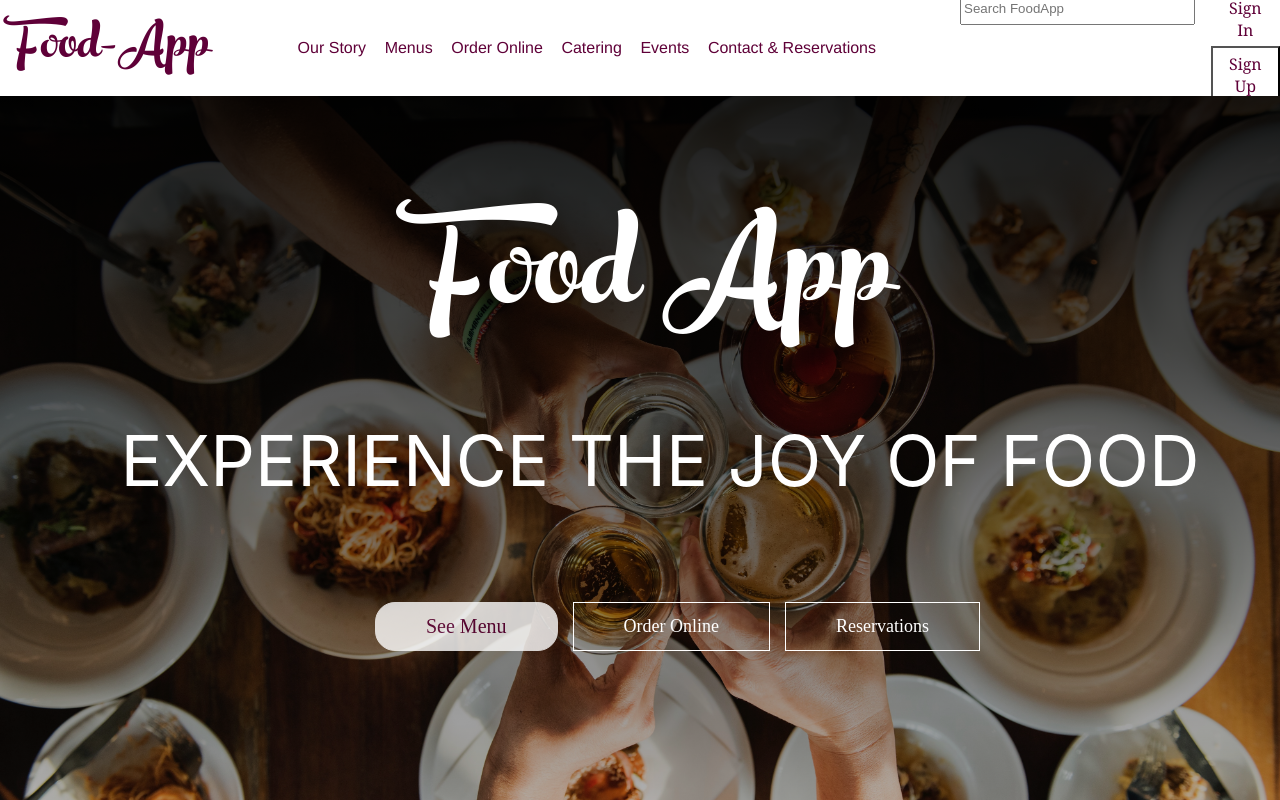
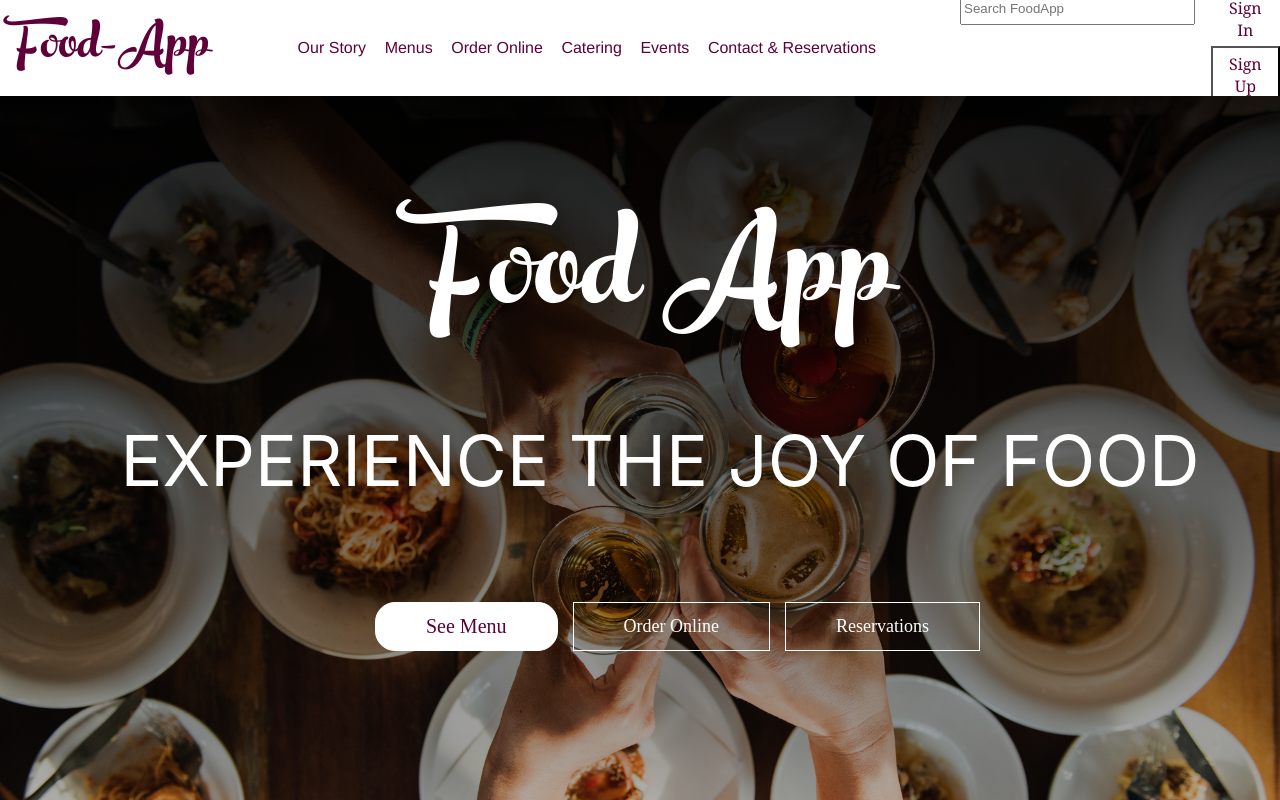
Before and after one commit to Nikhil713/Scrumpti, a React (Create React App) app: page / in a window 1280 px wide. In both pictures the pointer is over the button "See Menu". Shown: the top 800 px of the page. Built offline with nearby package versions, Linux system fonts and the light colour scheme.

Commit message:
Make button option in body.js opaque

```diff
--- a/src/components/body/body.css
+++ b/src/components/body/body.css
@@ -68,6 +68,7 @@
   .menu >button:hover{
     color:#5F0038;
     background-color: white;
+    opacity: 1  ;
     font-size:20px;
     border-radius: 20px;
   }
```
